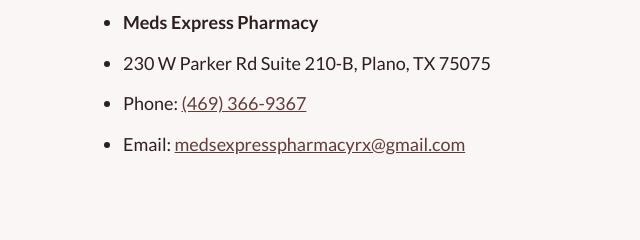
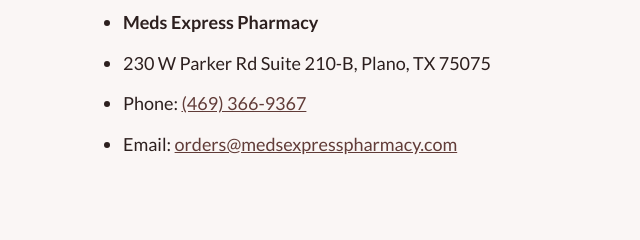
Before and after one commit to ngocphatle17/pharmacy, a plain HTML site: page pages/disclaimer.html in a window 1280 px wide. Shown: the part 2256-2496 px from the top of the page, 170-810 px from the left. Drawn offline with nearby package versions, Linux system fonts and the light colour scheme.

Commit message:
Update contact email in disclaimer.html

```diff
--- a/pages/disclaimer.html
+++ b/pages/disclaimer.html
@@ -59,7 +59,7 @@
         <li><strong>Meds Express Pharmacy</strong></li>
         <li>230 W Parker Rd Suite 210-B, Plano, TX 75075</li>
         <li>Phone: <a href="tel:4693669367">(469) 366-9367</a></li>
-        <li>Email: <a href="mailto:medsexpresspharmacyrx@gmail.com">medsexpresspharmacyrx@gmail.com</a></li>
+        <li>Email: <a href="mailto:orders@medsexpresspharmacy.com">orders@medsexpresspharmacy.com</a></li>
       </ul>
     </div>
   </main>
```
